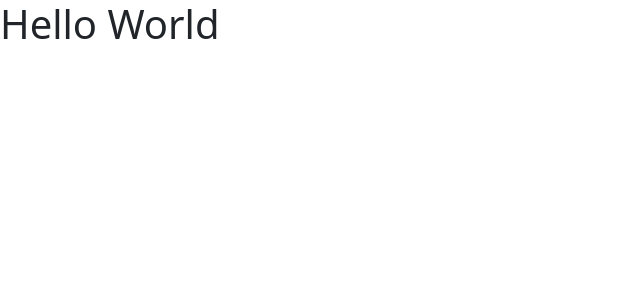
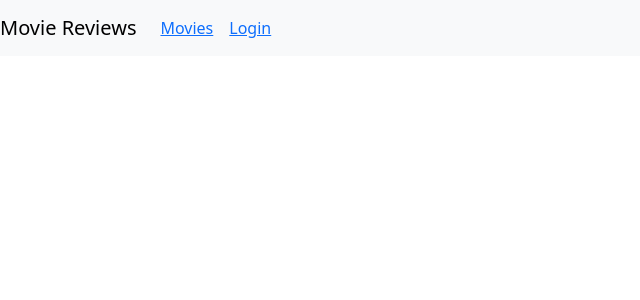
Before and after one commit to Myatty/Movie_Reviews, a React (Vite) app in the folder frontend/: page / in a window 1280 px wide. Shown: the top 300 px of the page, without its empty margins (0-640 px from the left). Built offline with nearby package versions, Linux system fonts and the light colour scheme.

Commit message:
Add and configure Navbar

```diff
--- a/frontend/src/App.jsx
+++ b/frontend/src/App.jsx
@@ -1,15 +1,53 @@
-import { useState } from 'react'
-import 'bootstrap/dist/css/bootstrap.min.css'
-import './App.css'
+import { BrowserRouter as Router, Routes, Route, Link } from 'react-router-dom';
+import 'bootstrap/dist/css/bootstrap.min.css';
+import './App.css';
+import Login from './components/login';
+import AddReview from './components/add-review';
+import Movie from './components/movie';
+import MoviesList from './components/movies-list';
+import Navbar from 'react-bootstrap/Navbar';
+import Nav from 'react-bootstrap/Nav';
+import { useState } from 'react';
 
 function App() {
-  const [count, setCount] = useState(0)
 
+  const [user, setUser] = useState(null);
+
+  async function Login(user = null){
+    setUser(user);
+  }
+
+  async function logout(){
+    setUser(null);
+  }
   return (
-    <div>
-      <h1>Hello World</h1>
-    </div>
-  )
+    <Router>
+      <div className="App">
+        <Navbar bg="light" expand="lg">
+          <Navbar.Brand href="#home">Movie Reviews</Navbar.Brand>
+
+          <Navbar.Toggle aria-controls="basic-navbar-nav" />
+
+          <Navbar.Collapse id="basic-navbar-nav">
+            <Nav className="mr-auto">
+              <Nav.Link>
+                <Link to="/movies">Movies</Link>
+              </Nav.Link>
+              <Nav.Link>
+                {user ? (
+                  <a onClick={logout}>Logout</a>
+                ) : (
+                  <Link to="/login">Login</Link>
+                )}
+              </Nav.Link>
+            </Nav>
+          </Navbar.Collapse>
+        </Navbar>
+
+
+      </div>
+    </Router>
+  );
 }
 
-export default App
+export default App;
--- /dev/null
+++ b/frontend/src/components/add-review.jsx
@@ -0,0 +1,9 @@
+import React from 'react';
+
+function AddReview(){
+    <div className="App">
+        Add Review
+    </div>
+}
+
+export default AddReview;
--- /dev/null
+++ b/frontend/src/components/login.jsx
@@ -0,0 +1,11 @@
+import React from 'react'
+
+function Login(){
+    return (
+        <div className='App'>
+            Login
+        </div>
+    )
+}
+
+export default Login;
--- /dev/null
+++ b/frontend/src/components/movie.jsx
@@ -0,0 +1,11 @@
+import React from 'react';
+
+function Movie(){
+    return(
+        <div className='App'>
+            Movie
+        </div>
+    )
+}
+
+export default Movie;
--- /dev/null
+++ b/frontend/src/components/movies-list.jsx
@@ -0,0 +1,11 @@
+import React from 'react';
+
+function MoviesList(){
+    return(
+        <div className="App">
+            Movie List
+        </div>
+    )
+}
+
+export default MoviesList;
```
